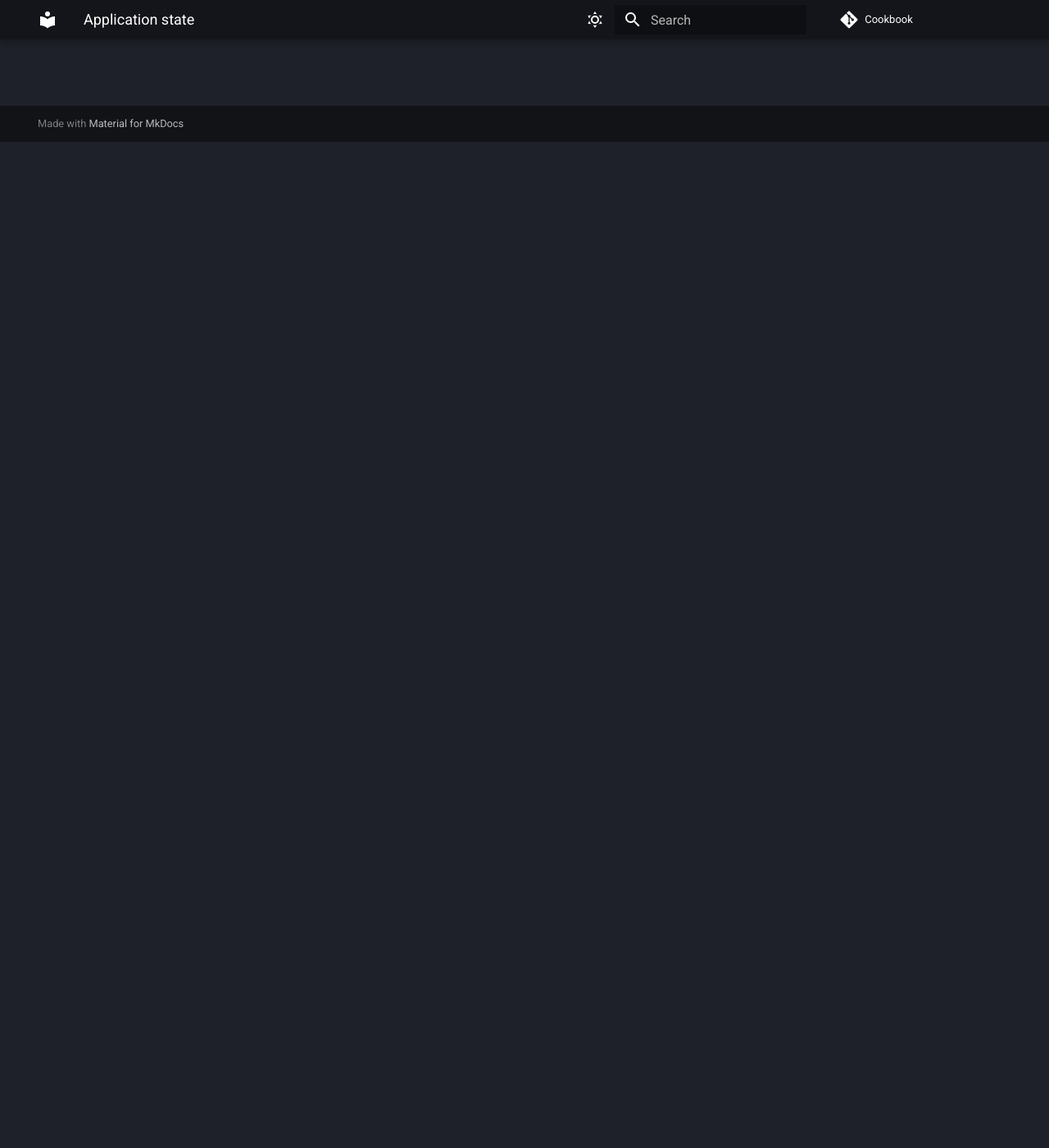
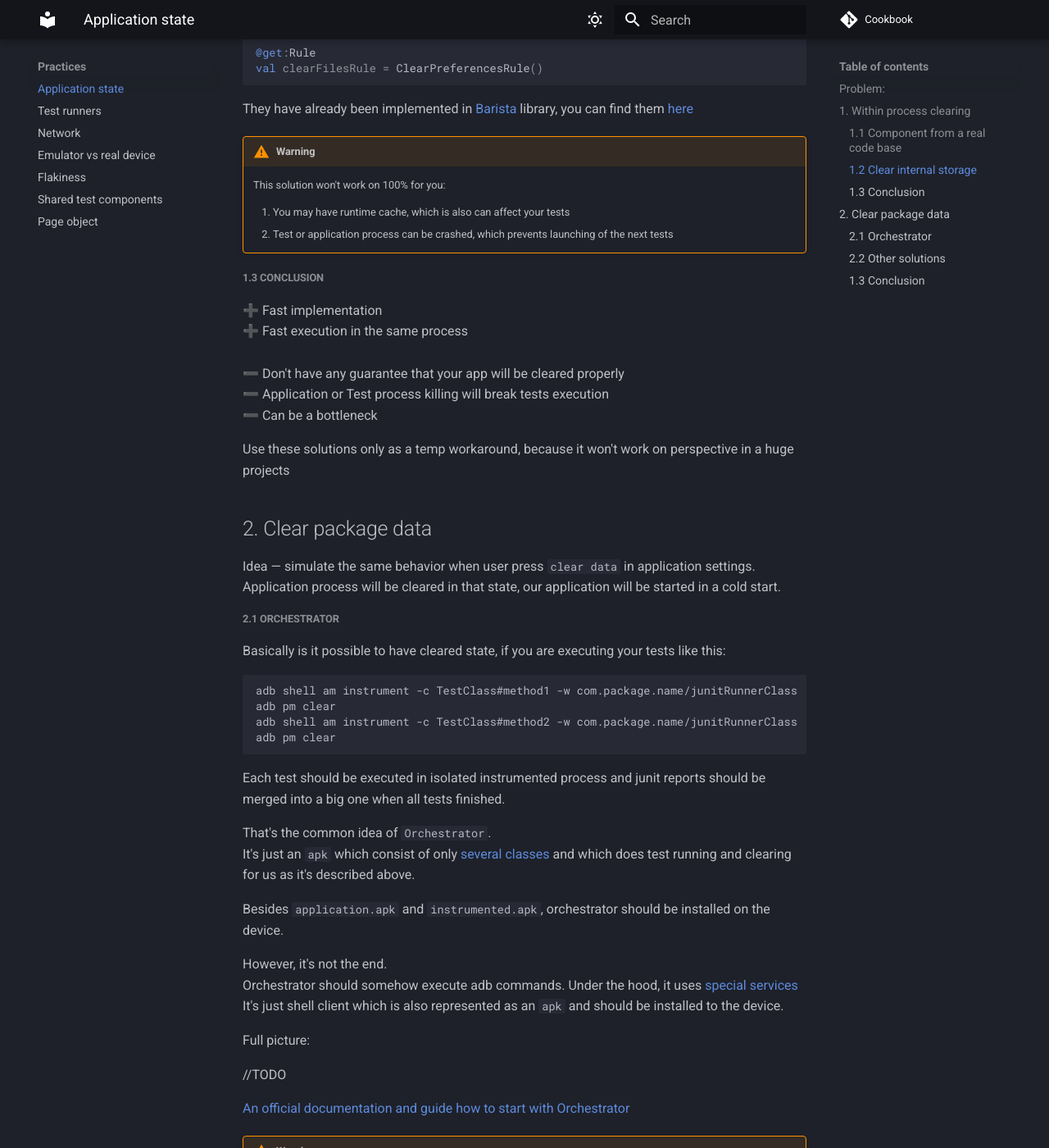
Before and after one commit to android-ui-testing/Cookbook, an MkDocs documentation site: the page built from docs/content/practices/state_clearing.md, in a window 1280 px wide and 1400 px high, scrolled down 1227 px. Shown: the whole window at 82% size. Built offline with MkDocs 1.6.1 and Material for MkDocs 9.7.7, drawn with Linux system fonts in a browser that asks for light colours; comment, search, counter and statistics services are not loaded; some of the changed text lies outside the part shown.

Commit message:
State clearing article

````diff
--- a/docs/content/practices/state_clearing.md
+++ b/docs/content/practices/state_clearing.md
@@ -1,3 +1,144 @@
 # Clearing state
 
-To be done
+This question appears as soon as you need to run more than 1 ui test.
+
+## Problem:
+
+We run `Test1`, it executes some http calls, saves some data to files and database.
+<br/>When `Test1` finished, `Test2` will be launched.
+<br/>However, `Test1` left some data on the device which can be a reason of `Test2` failing.
+
+Solution — clear data before each test
+
+## 1. Within process clearing
+
+In this case we don't kill our application process.
+
+##### 1.1 Component from a real code base <br/>
+
+``` kotlin
+@Before
+fun setUp() {
+   DI.provideLogoutCleanerInteractor().clear()
+}
+```
+
+The same component which does clearing data _(For instance, while logout)_. It's should honesty clear everything in
+application: Databases, Files, Preferences and Runtime cache and should be called before each test.
+!!! danger
+
+    This solution is a bottleneck and it's better to avoid it at all. If LogoutCleaner broken, all of the tests will be failed
+
+<br/>
+
+##### 1.2 Clear internal storage  <br/>
+
+All cache in android application stored in internal storage: `/data/data/packagename/`
+<br/>This storage — our application sandbox and can be achieved without any permission.
+
+Common idea: avoid usage of components from real code base and use some test rules, which do the job for us.
+
+```kotlin
+
+@get:Rule
+val clearPreferenceRule = ClearDatabaseRule()
+
+@get:Rule
+val clearFilesRule = ClearFilesRule()
+
+@get:Rule
+val clearFilesRule = ClearPreferencesRule()
+
+```
+
+They have already been implemented in [Barista](https://github.com/AdevintaSpain/Barista/) library, you can find
+them [here](https://github.com/AdevintaSpain/Barista/tree/master/library/src/main/java/com/adevinta/android/barista/rule/cleardata)
+
+!!! warning
+
+    This solution won't work on 100% for you:
+
+    1. You may have runtime cache, which is also can affect your tests
+    2. Test or application process can be crashed, which prevents launching of the next tests
+
+##### 1.3 Conclusion<br/>
+
+➕ Fast implementation<br/>
+➕ Fast execution in the same process<br/>
+<br/>
+➖ Don't have any guarantee that your app will be cleared properly<br/>
+➖ Application or Test process killing will break tests execution <br/>
+➖ Can be a bottleneck<br/>
+
+Use these solutions only as a temp workaround, because it won't work on perspective in a huge projects
+
+## 2. Clear package data
+
+Idea — simulate the same behavior when user press `clear data` in application settings.
+<br/>Application process will be cleared in that state, our application will be started in a cold start.
+
+##### 2.1 Orchestrator
+
+Basically is it possible to have cleared state, if you are executing your tests like this:
+
+```bash
+adb shell am instrument -c TestClass#method1 -w com.package.name/junitRunnerClass
+adb pm clear
+adb shell am instrument -c TestClass#method2 -w com.package.name/junitRunnerClass
+adb pm clear
+```
+
+Each test should be executed in isolated instrumented process and junit reports should be merged into a big one when all
+tests finished.
+
+That's the common idea of `Orchestrator`.
+<br/>
+It's just an `apk` which consist of
+only [several classes](https://github.com/android/android-test/tree/master/runner/android_test_orchestrator/java/androidx/test/orchestrator)
+and which does test running and clearing for us as it's described above.
+
+Besides `application.apk` and `instrumented.apk`, orchestrator should be installed on the device.
+
+However, it's not the end.
+<br/>
+Orchestrator should somehow execute adb commands. Under the hood, it
+uses [special services](https://github.com/android/android-test/tree/master/services)
+It's just shell client which is also represented as an `apk` and should be installed to the device.
+
+Full picture:
+
+//TODO
+
+[An official documentation and guide how to start with Orchestrator](https://developer.android.com/training/testing/junit-runner#using-android-test-orchestrator)
+
+!!! warning
+
+    Despite the fact that it does the job, this solution looks overcomplicated:
+
+    1. We need to install +2 different apk to each emulator
+    2. We delegate this job to the device instead of host machine.
+    <br/>Devices are less reliable than host pc
+
+##### 2.2 Other solutions
+
+This is also possible to implement by usage
+of [3rd party test runners](https://android-ui-testing.github.io/Cookbook/practices/test_runners_review/), like
+Marathon, Avito-Runner or Flank. Marathon and Avito-Runner clear package data without orchestrator. They delegated this
+logic to host machine.
+
+##### 1.3 Conclusion<br/>
+
+➕ Does the job for us in 100% <br/>
+<br/>
+➖ Slow execution _(can take 10+ seconds and depends on apk size)_ <br/>
+➖ Orchestrator — over-complicated <br/>
+
+//TODO Test report sample
+
+!!! success
+
+    Marathon and Avito-Runner provide the easiest way to clear application data.
+
+    1. You can set it just by one flag
+    2. They don't use orchestrator under the hood
+    <br/>Devices are less reliable than host pc
````
